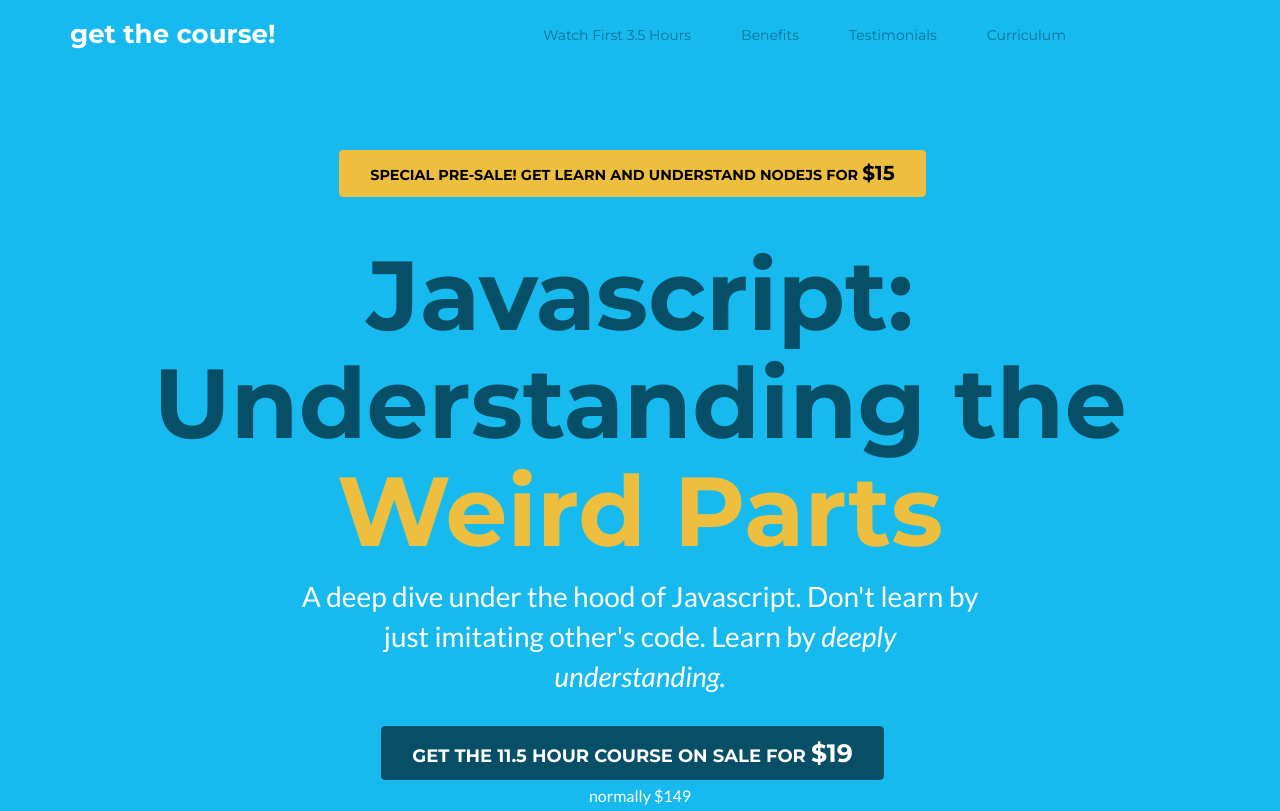
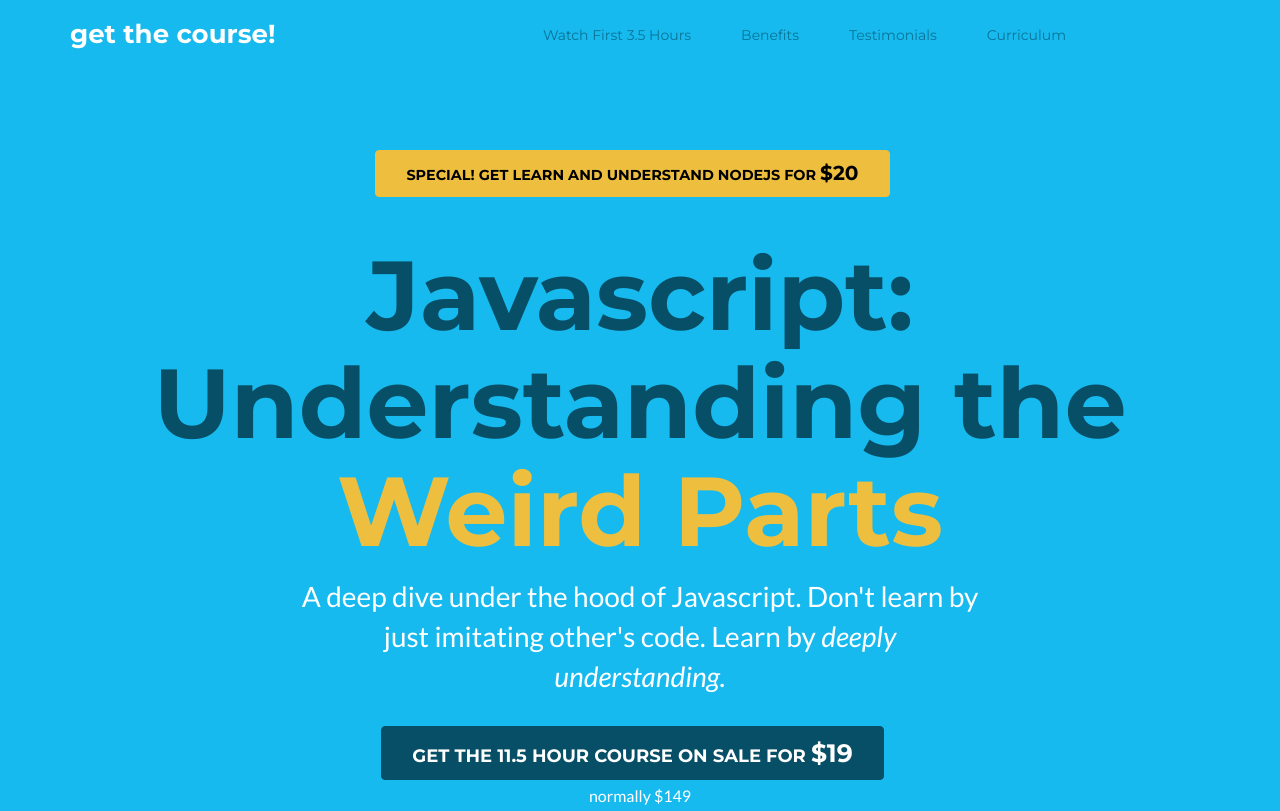
Before and after one commit to AnthonyPAlicea/anthonypalicea.github.io, a plain HTML site: page index.html in a window 1280 px wide. Shown: the top 811 px of the page. Drawn offline with Linux system fonts and the light colour scheme.

Commit message:
Update index.html

```diff
--- a/index.html
+++ b/index.html
@@ -72,7 +72,7 @@
     <!-- *****PROMO****** -->
     <section id="promo" class="promo section offset-header">
         <div class="container text-center">
-            <div class="btns"><a class="btn btn-info btn-cta-secondary" style="font-size: 0.9em; color: #000" href="https://www.udemy.com/understand-nodejs/?couponCode=YOUTUBE15" target="_blank">Special Pre-sale! Get Learn and Understand NodeJS for <span style='font-size: 1.4em;'>$15</span></a></div>
+            <div class="btns"><a class="btn btn-info btn-cta-secondary" style="font-size: 0.9em; color: #000" href="https://www.udemy.com/understand-nodejs/?couponCode=LEARNNODE20" target="_blank">Special! Get Learn and Understand NodeJS for <span style='font-size: 1.4em;'>$20</span></a></div>
             <br /><br />
             <h2 class="title">Javascript: Understanding the <span class="highlight">Weird Parts</span></h2>
             <p class="intro">A deep dive under the hood of Javascript. Don't learn by just imitating other's code. Learn by <em>deeply understanding.</em></p>
```
